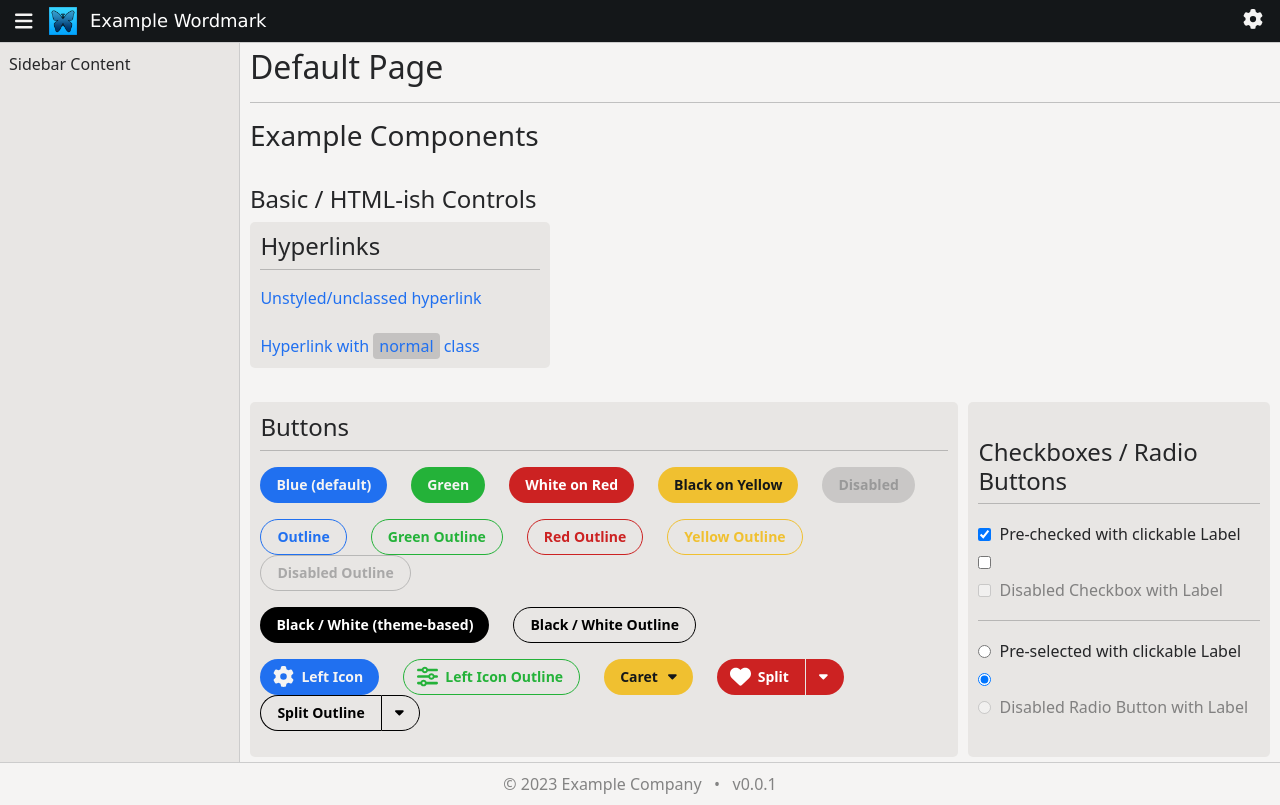
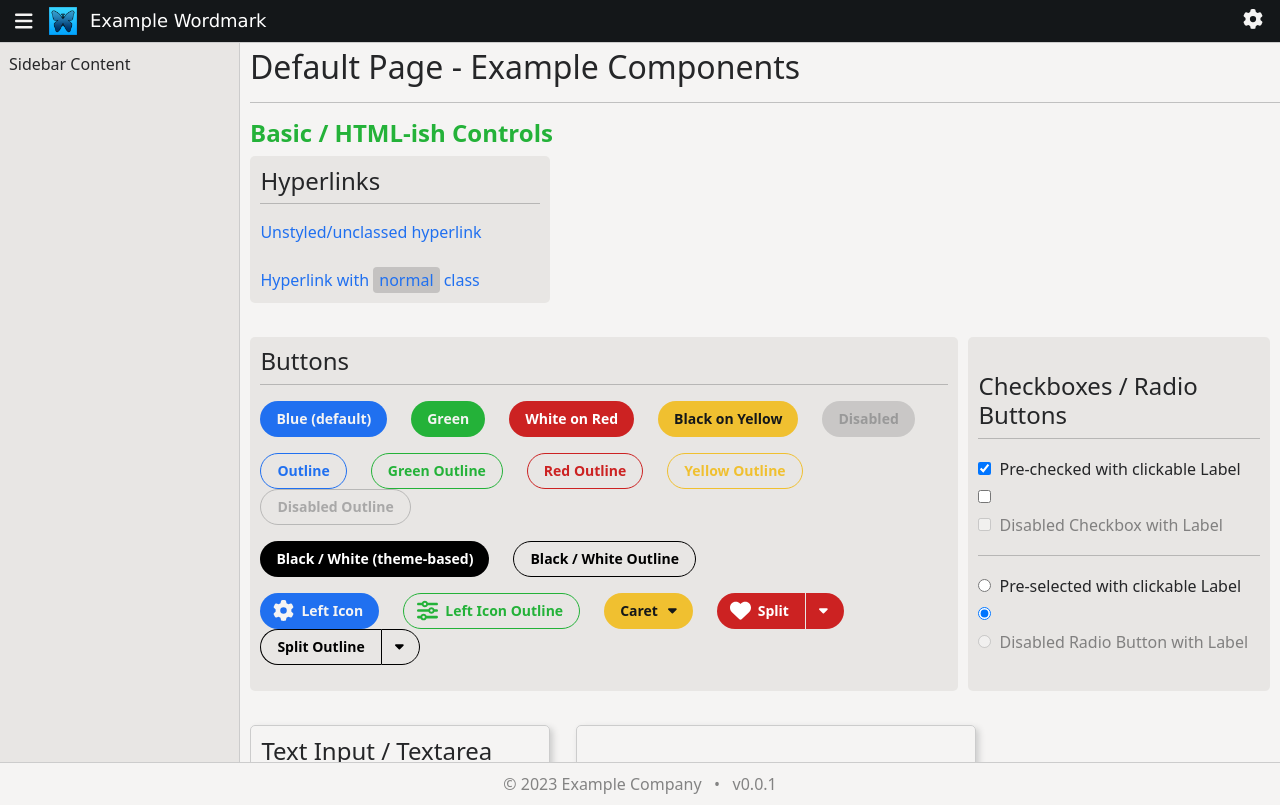
Before and after one commit to jranson/starter-react-spa-vite, a React (Vite) app: page / in a window 1280 px wide. Built offline with nearby package versions, Linux system fonts and the light colour scheme.

Commit message:
styling updates

```diff
--- a/src/App.css
+++ b/src/App.css
@@ -22,7 +22,7 @@ main {
 }
 
 .music-list-box .list-box-container {
-  height: 300px;
+  height: 270px;
   width: 270px;
 }
 
--- a/src/components/controls/Pickers/ListBox/ListBoxItem.css
+++ b/src/components/controls/Pickers/ListBox/ListBoxItem.css
@@ -1,25 +1,25 @@
 :root {
-    --list-box-line-height: 34px;
+    --list-box-line-height: 28px;
   }
 
   .list-box-item {
       line-height: var(--list-box-line-height);
-    font-size: 1em;
+      font-size: .95em;
       padding-left: 10px;
-    border-top: 1px solid var(--app-border-color);
       display: flex;
       align-content: center;
       cursor: pointer;
       white-space: nowrap;
       overflow-x: hidden;
-}
-
-.list-box-item:first-child {
-    border-top: none;
+      margin-top: 3px;
   }
 
   .list-box-item:hover {
       background-color: #8883;
+  }
+
+  .list-box-item-active {
+      font-weight: 600;
   }
 
   .list-box-child-item-active {
@@ -27,7 +27,8 @@
   }
 
   .list-box-item-child {
-    padding-left: 20px;
+      padding-left: 24px;
+      margin-top: 0px;
   }
 
   .list-box-item.list-box-item-disabled {
--- a/src/index.css
+++ b/src/index.css
@@ -224,12 +224,25 @@ input.input-control:disabled::placeholder,
   color: white !important;
 }
 
+.color-accent {
+  color: var(--app-green);
+}
+
+.color-green {
+  color: var(--app-green);
+}
+
 .color-subtle {
   color: var(--app-subtle-color);
 }
 
 .add-border-bottom {
   border-bottom: 1px var(--general-border-color) solid;
+}
+
+/* boldness */
+.font-weight-700 {
+  font-weight: 700;
 }
 
 /* Icons and Buttons (common) */
--- a/src/views/Default.tsx
+++ b/src/views/Default.tsx
@@ -76,6 +76,13 @@ export function Default() {
         icon: selectedFolderId === 'Jazz' ? faBookOpen : faBook,
         items: [
           {
+            id: 'All the Things You Are',
+            title: 'All the Things You Are',
+            onClick: listBoxItemClicked,
+            isActive: selectedItemId === 'All the Things You Are',
+            icon: faMusic
+          },
+          {
             id: 'Angel Eyes',
             title: 'Angel Eyes',
             onClick: listBoxItemClicked,
@@ -140,13 +147,10 @@ export function Default() {
 
   return (
     <div className="mb-5 pb-5">
-      <h2>Default Page</h2>
+      <h2>Default Page - Example Components</h2>
       <hr />
-      <h3>Example Components</h3>
 
-      <br />
-
-      <h4>Basic / HTML-ish Controls</h4>
+      <h4 className="color-accent font-weight-700">Basic / HTML-ish Controls</h4>
 
       <BasicPanel className="filled width-xs" title="Hyperlinks">
         <a href="#">Unstyled/unclassed hyperlink</a>
@@ -230,12 +234,12 @@ export function Default() {
         </BasicPanel>
       </div>
 
-      <br />
+      <hr />
 
-      <h4>Complex Controls</h4>
+      <h4 className="color-accent font-weight-700">Complex Controls</h4>
 
       <div style={{display: 'flex'}}>
-        <BasicPanel className="ms-3 width-xs framed" title="PickList Panel">
+        <BasicPanel className="width-xs framed" title="PickList Panel">
           <PickListPanel
               defaultValue={'24h'}
               values={['1h', '3h', '6h', '8h', '12h', '24h', '36h', '3d', '5d', '1w', '2w', '4w', '6w', '8w', '12w', '16w', '26w']}
```
Lines whose indentation alone changed are shown as unchanged.
